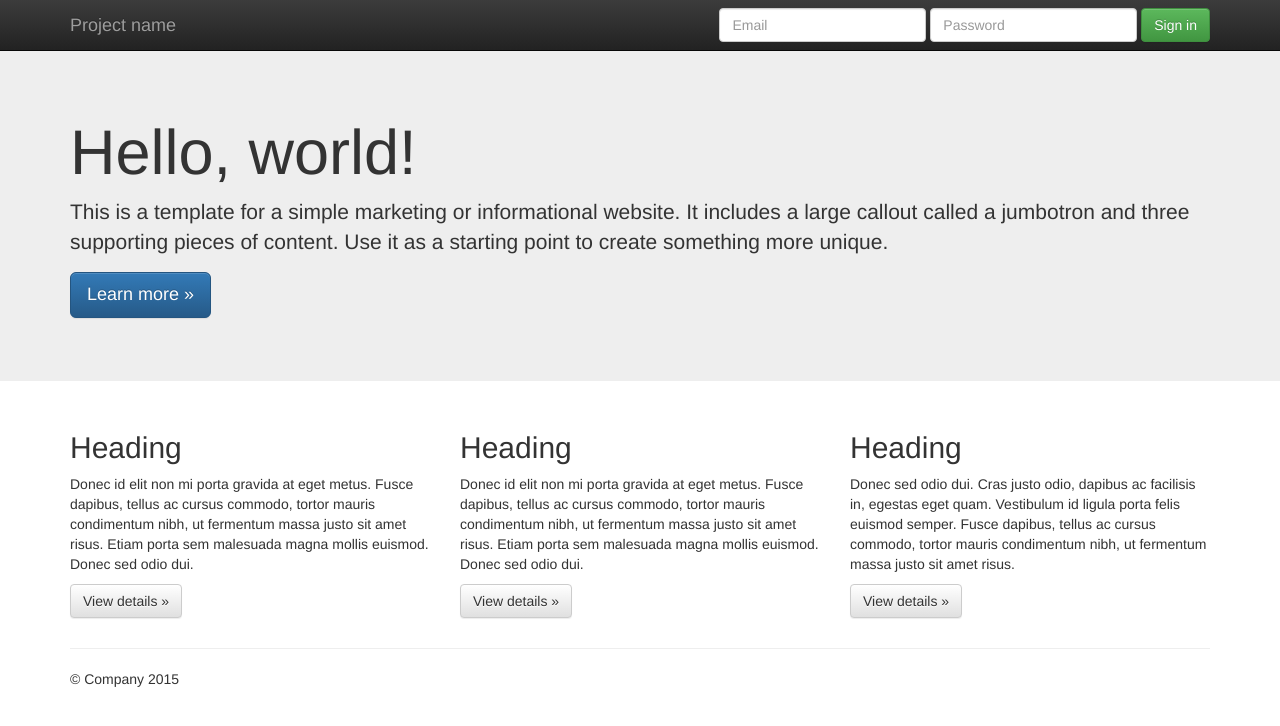
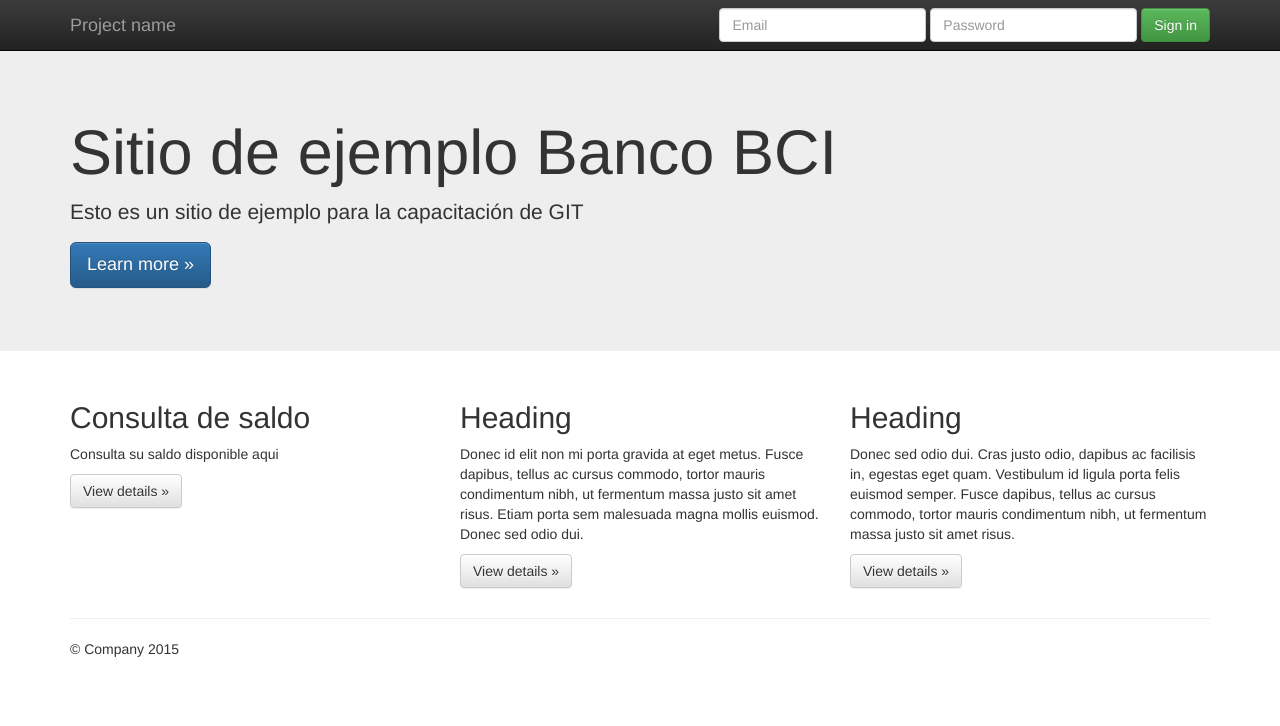
Before and after one commit to danielafuenzalida/DemoCursoGit, a plain HTML site: page index.html in a window 1280 px wide. Drawn offline with nearby package versions, Linux system fonts and the light colour scheme.

Commit message:
Sec construye feature 1 del sitio

```diff
--- a/index.html
+++ b/index.html
@@ -55,8 +55,8 @@
     <!-- Main jumbotron for a primary marketing message or call to action -->
     <div class="jumbotron">
       <div class="container">
-        <h1>Hello, world!</h1>
-        <p>This is a template for a simple marketing or informational website. It includes a large callout called a jumbotron and three supporting pieces of content. Use it as a starting point to create something more unique.</p>
+        <h1>Sitio de ejemplo Banco BCI</h1>
+        <p>Esto es un sitio de ejemplo para la capacitación de GIT</p>
         <p><a class="btn btn-primary btn-lg" href="#" role="button">Learn more &raquo;</a></p>
       </div>
     </div>
@@ -65,8 +65,8 @@
       <!-- Example row of columns -->
       <div class="row">
         <div class="col-md-4">
-          <h2>Heading</h2>
-          <p>Donec id elit non mi porta gravida at eget metus. Fusce dapibus, tellus ac cursus commodo, tortor mauris condimentum nibh, ut fermentum massa justo sit amet risus. Etiam porta sem malesuada magna mollis euismod. Donec sed odio dui. </p>
+          <h2>Consulta de saldo</h2>
+          <p>Consulta su saldo disponible aqui</p>
           <p><a class="btn btn-default" href="#" role="button">View details &raquo;</a></p>
         </div>
         <div class="col-md-4">
```
